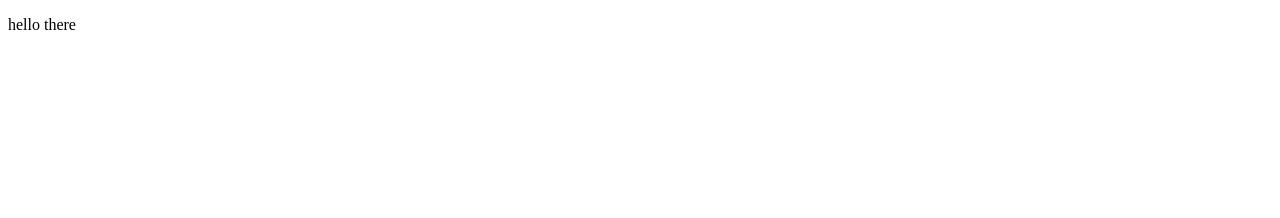
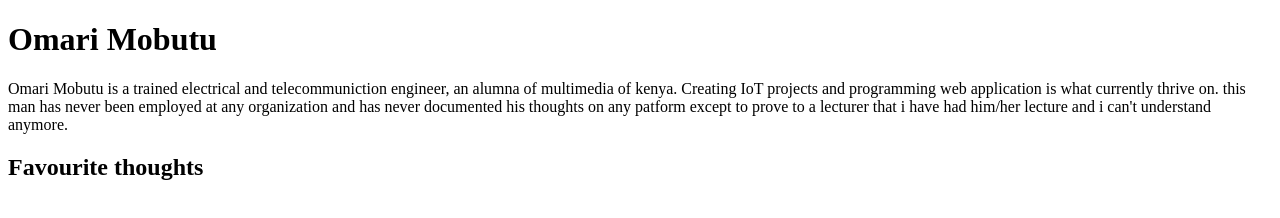
Before and after one commit to Omari-mobutu/profile, a plain HTML site: page index.html in a window 1280 px wide. Drawn offline with Linux system fonts and the light colour scheme.

Commit message:
the first paragraph

```diff
--- a/index.html
+++ b/index.html
@@ -7,6 +7,13 @@
     <title>Engineers Profile</title>
 </head>
 <body>
-    <p>hello there </p>
+    <h1>Omari Mobutu</h1>
+    <p>
+        Omari Mobutu is a trained electrical and telecommuniction engineer, an alumna of multimedia
+        of kenya. Creating IoT projects and programming web application is what currently thrive on.
+        this man has never been employed at any organization and has never documented his thoughts on any
+        patform except to prove to a lecturer that i have had him/her lecture and i can't understand anymore.
+    </p>
+    <h2>Favourite thoughts</h2>
 </body>
 </html>
```
